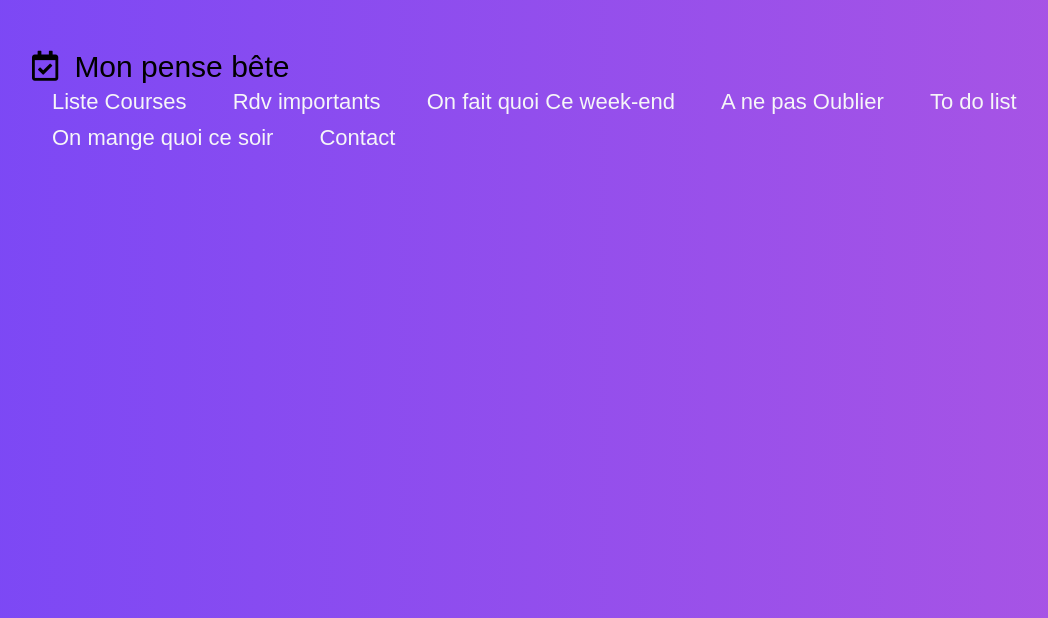
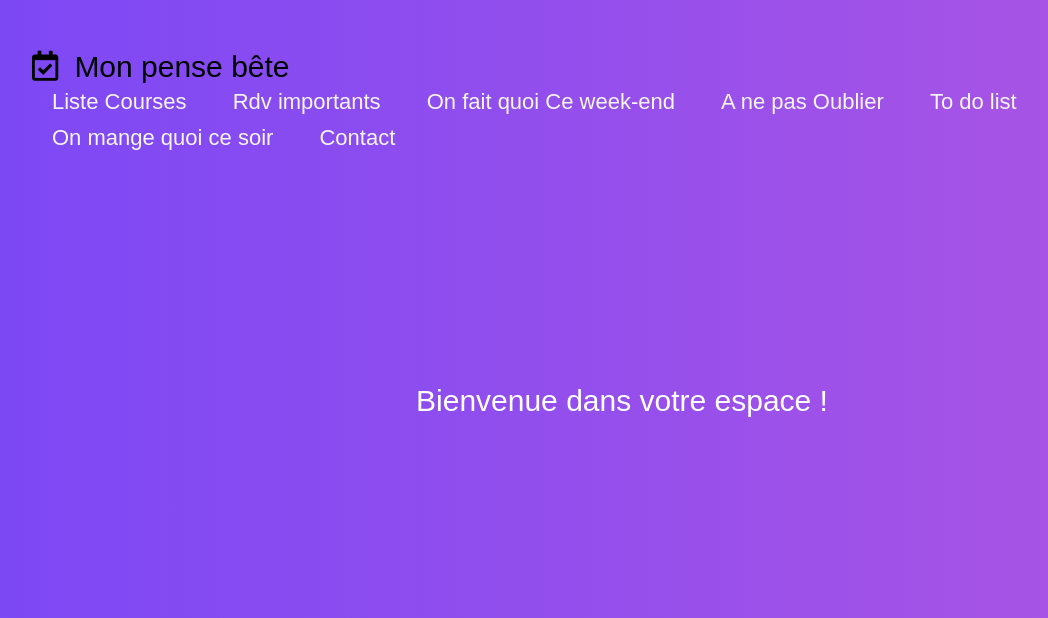
Before and after one commit to bjday001/Exercice-Jam_Difus, a PHP site: page / in a window 1280 px wide. Shown: the top 618 px of the page, without its empty margins (18-1066 px from the left). Run offline with PHP 8.4, Linux system fonts and the light colour scheme; some libraries are stand-ins or nearby versions.

Commit message:
homepage done

```diff
--- a/index.html
+++ b/index.html
@@ -25,6 +25,9 @@
             <li> <a href="#">Contact</a></li>
         </ul>
     </header>
+    <main>
+        <p>Bienvenue dans votre espace !</p>
+    </main>
 </body>
 
 </html>
--- a/style.css
+++ b/style.css
@@ -27,7 +27,7 @@ header ul li {
     display: inline-block;
     padding: 5 20;
     /* background-color: black; */
-    border-radius: 5px;
+
     transition: 0.8s;
 
 }
@@ -37,6 +37,7 @@ header ul li {
 header ul li :hover{
     background-color: black;
     border-radius: 5px;
+    padding: 5 5 5 5 ;
 
 }
 header span a {
@@ -48,3 +49,11 @@ header ul li a {
     color: rgb(246, 246, 248);
     text-decoration: none;
 }
+main{
+    text-align: center;
+    padding-top: 250px;
+}
+main p{
+    font-size: 30px;
+    color :white
+}
```
